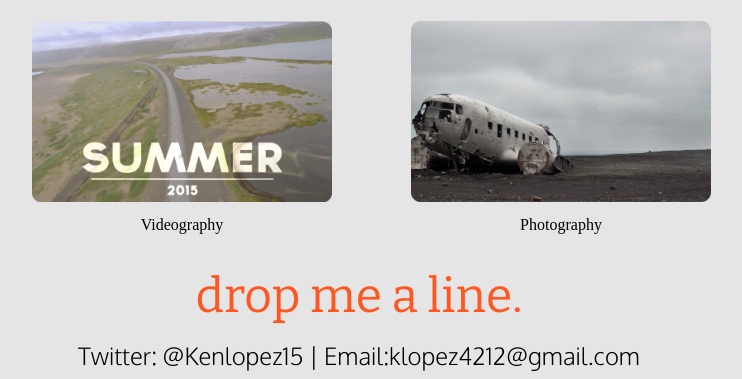
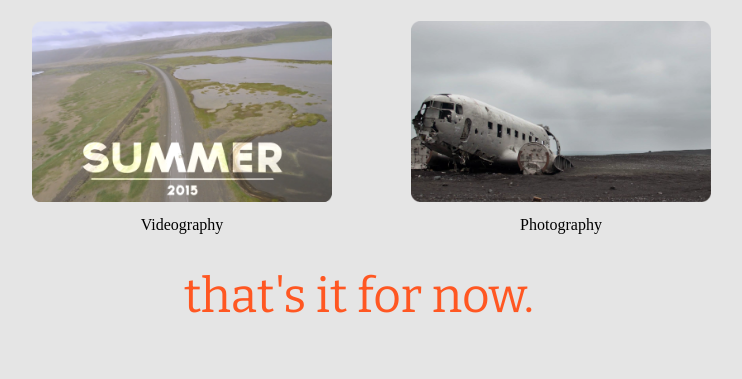
Before and after one commit to klopez4212/klopez4212.github.io, a plain HTML site: page index.html in a window 1280 px wide. Shown: the part 949-1328 px from the top of the page, without its empty margins (281-1023 px from the left). After the commit the page ends 1289 px from the top, so only its background shows below. Drawn offline with nearby package versions, Linux system fonts and the light colour scheme.

Commit message:
adding all

```diff
--- a/index.html
+++ b/index.html
@@ -127,9 +127,8 @@
 
 	<div id="wrapper">
 		<div class="footer">
-			<h1>drop me a line.</h1>
+			<h1>that's it for now.</h1>
 		</div>
-		<div class="footer-right">Twitter: @Kenlopez15 | Email:klopez4212@gmail.com</div>
 
 	</div>
 
```
